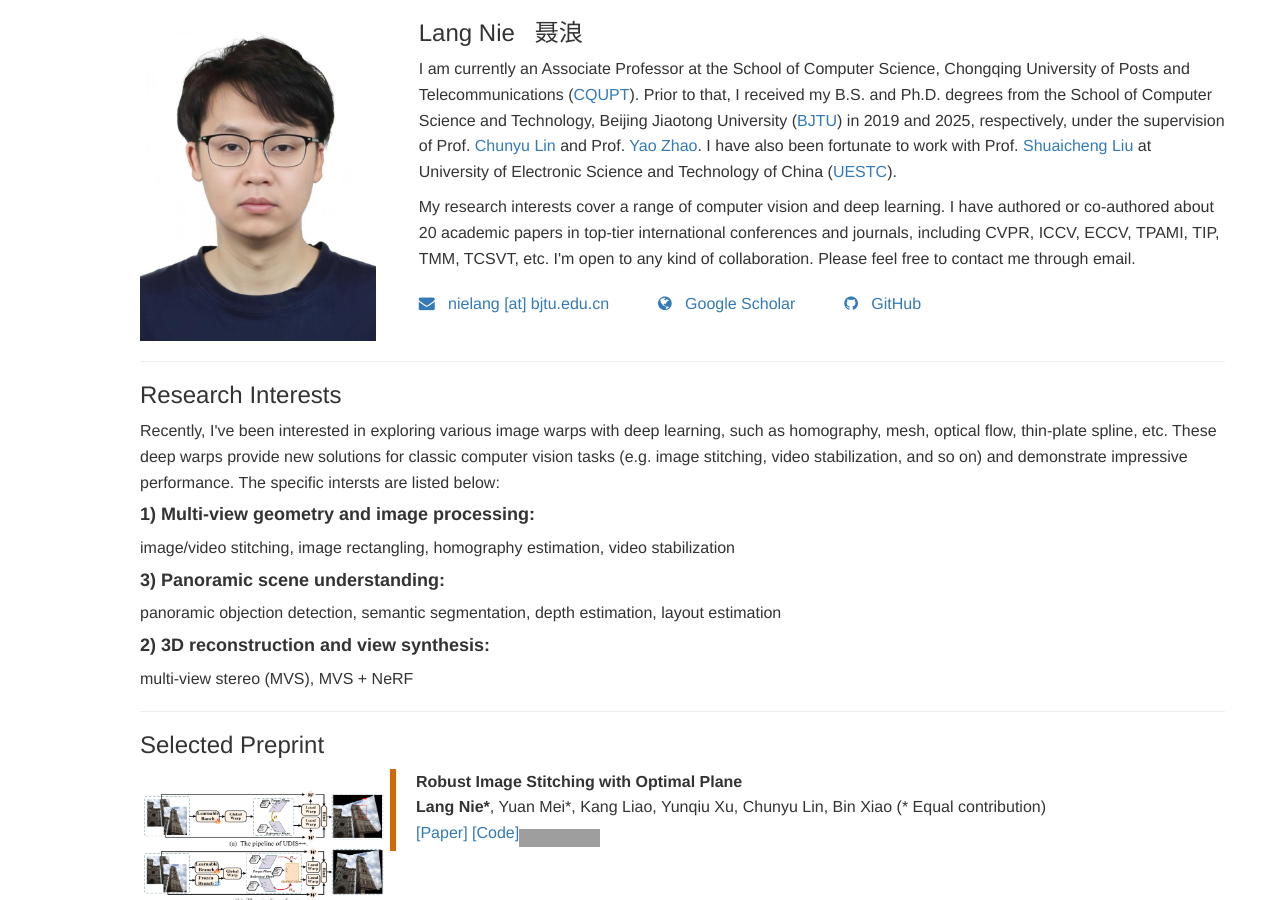
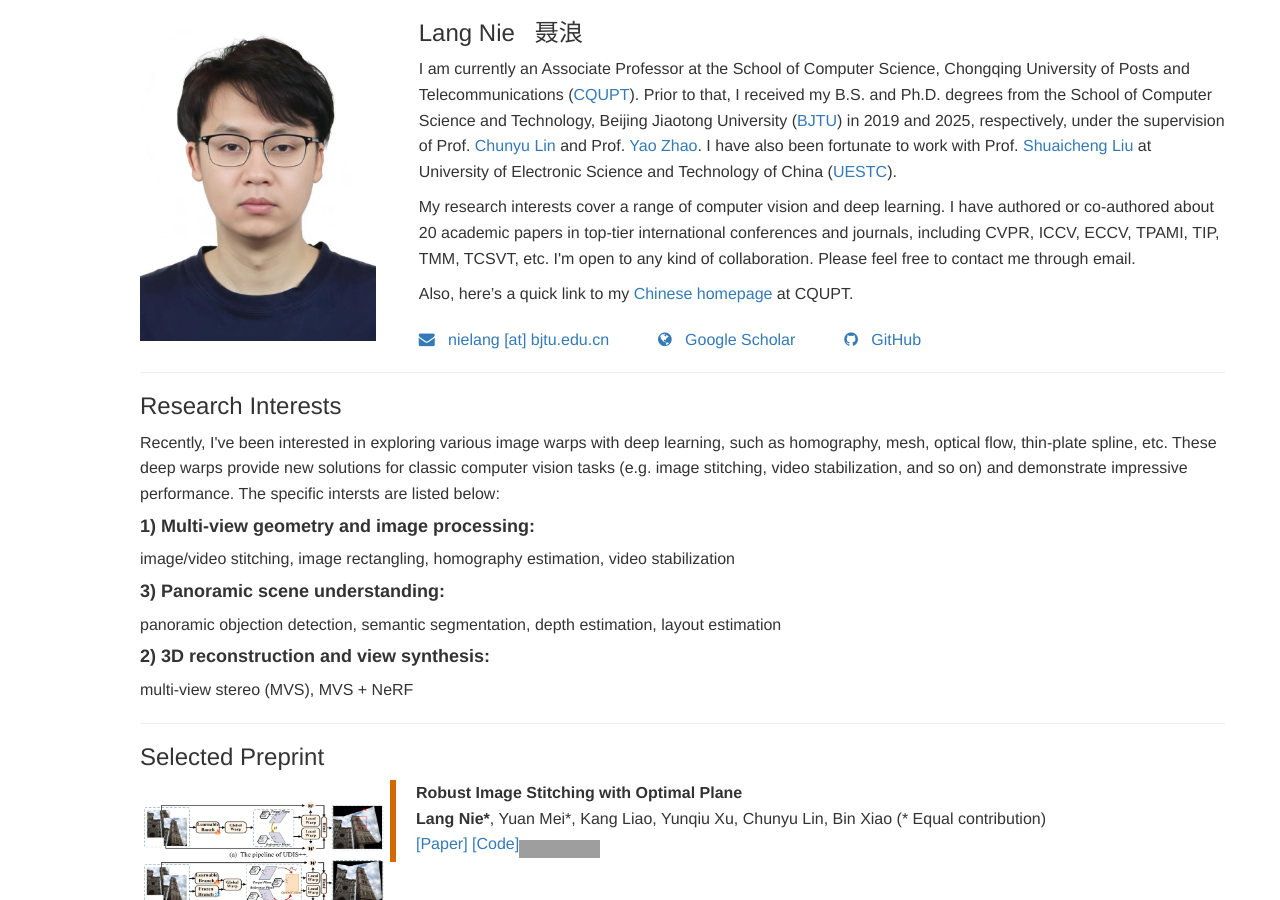
Before and after one commit to nie-lang/nie-lang.github.io, a Jekyll site: the page built from index.html, in a window 1280 px wide and 900 px high. Built offline with Jekyll 4.4.1, drawn with Linux system fonts in a browser that asks for light colours; nearby versions of some CDN libraries; library files that are not in the unit come from our copies; grey boxes are pictures that could not be loaded.

Commit message:
Update introduction.html

```diff
--- a/_includes/introduction.html
+++ b/_includes/introduction.html
@@ -24,6 +24,9 @@
 		<p>
 		My research interests cover a range of computer vision and deep learning. I have authored or co-authored about 20 academic papers in top-tier international conferences and journals, including CVPR, ICCV, ECCV, TPAMI, TIP, TMM, TCSVT, etc.
 	       I'm open to any kind of collaboration. Please feel free to contact me through email.
+			</p>
+		<p>
+			Also, here’s a quick link to my <a href="https://faculty.cqupt.edu.cn/nielang/zh_CN/index/155199/list/index.htm/">Chinese homepage</a> at CQUPT.
 
 
 
```
